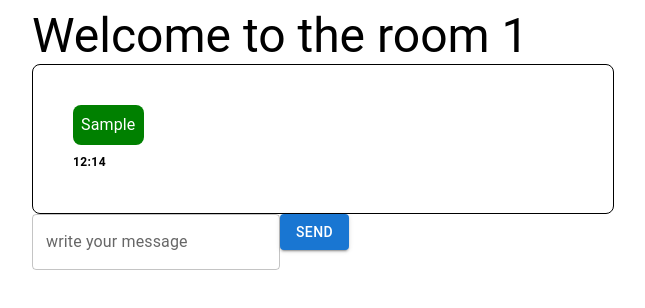
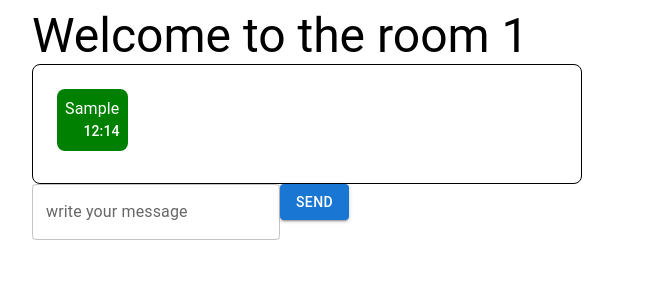
Before and after one commit to inaciogu/Chat-app, a React (Create React App) app: page /room/1 in a window 1280 px wide. Both pictures are taken after typing "Sample" into the empty fields and a click on the button "SEND". Shown: the top 308 px of the page, without its empty margins (32-677 px from the left). Built offline with nearby package versions, Linux system fonts and the light colour scheme; no server answers.

Commit message:
style: Adjustments on chat box layout

```diff
--- a/src/components/Chat.tsx
+++ b/src/components/Chat.tsx
@@ -11,27 +11,27 @@ export default function Chat({ messages, username }: IChat) {
     <Stack
       border="1px solid black"
       borderRadius={2}
-      p={5}
+      p={3}
       maxWidth={500}
     >
       {messages.map((item, index) => (
-        <Box alignSelf={username === item.author ? 'flex-start' : 'flex-end'}>
-          <Box
-            key={index}
-            display="flex"
-            p={1}
-            borderRadius={2}
-            maxWidth={125}
-            mb={1}
-            alignItems="center"
-            sx={{ background: username === item.author ? 'green' : 'red', color: '#fff' }}
-          >
-            <Typography>{item.message}</Typography>
-          </Box>
-          <Box display="flex" alignItems="center">
-            <Typography variant="caption" fontWeight="bold">{`${item.author} ${item.time}`}</Typography>
-          </Box>
-        </Box>
+        <Typography
+          key={index}
+          minWidth="10%"
+          maxWidth="80%"
+          mb={1}
+          display="flex"
+          flexDirection="column"
+          overflow="hidden"
+          flexWrap="wrap"
+          alignSelf={username === item.author ? 'flex-start' : 'flex-end'}
+          sx={{
+            background: username === item.author ? 'green' : 'red', color: '#fff', p: 1, borderRadius: 2,
+          }}
+        >
+          {item.message}
+          <Typography variant="subtitle2" alignSelf="flex-end">{item.time}</Typography>
+        </Typography>
       ))}
     </Stack>
   );
```
